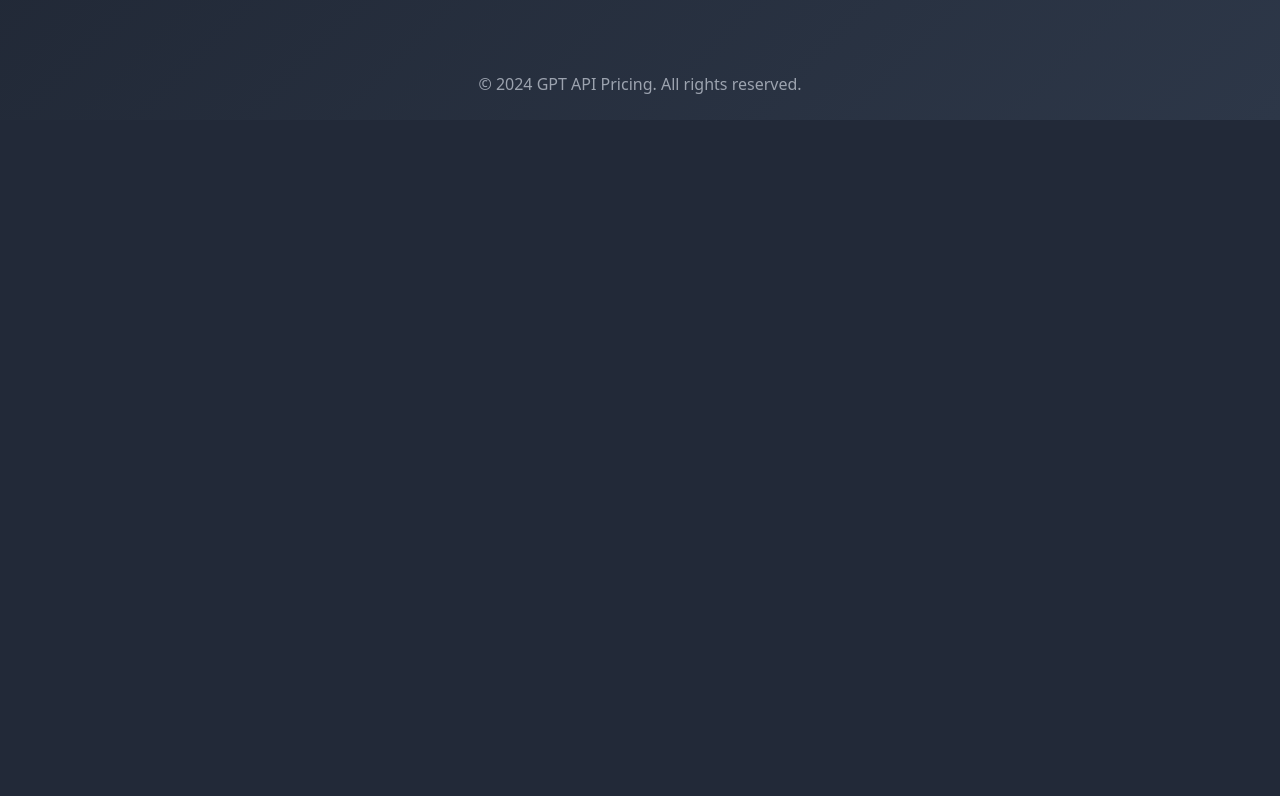
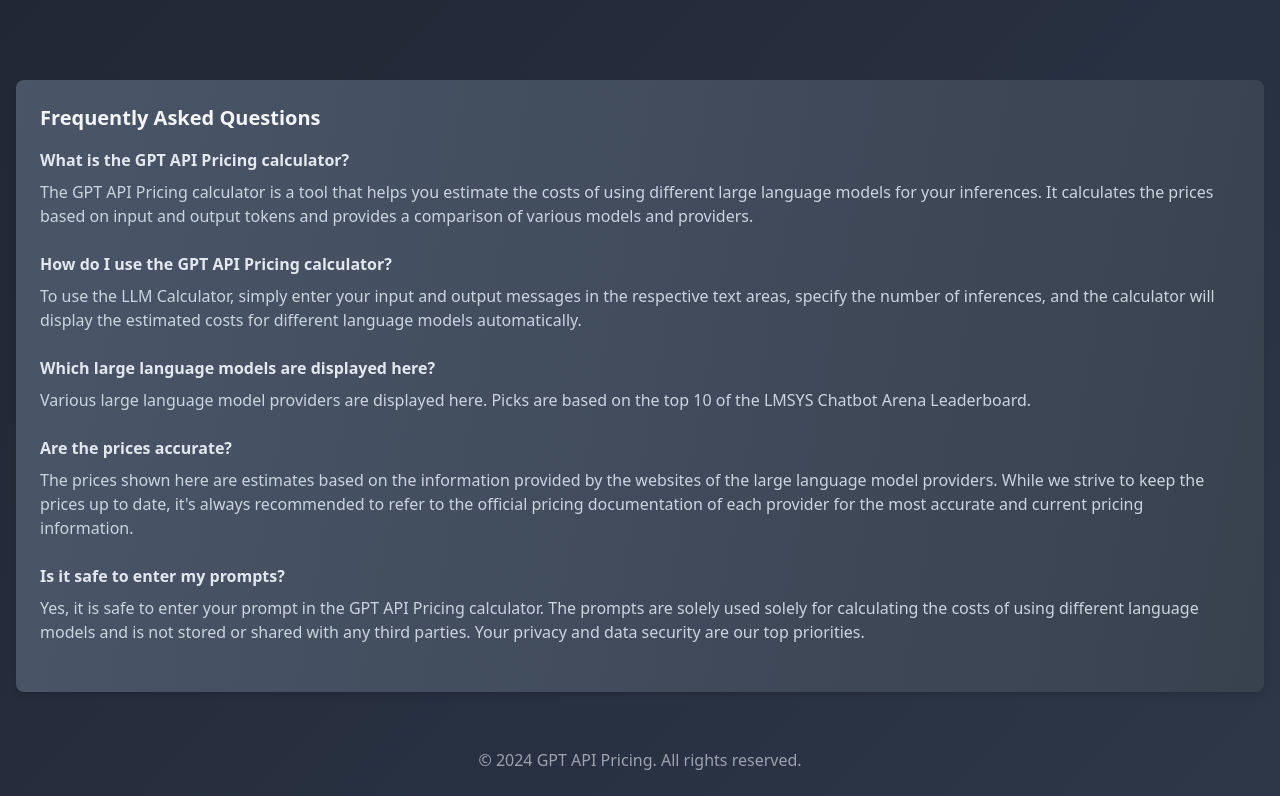
Before and after one commit to yschermer/llmcalc, a Flask app: template src/backend/templates/index.html in a window 1280 px wide. Shown: the part 950-1746 px from the top of the page. Before the commit the page ends 1070 px from the top, so only its background shows below. Run offline with Flask 3, Linux system fonts and the light colour scheme; the template is opened without the code that fills it, so the values that code supplies are empty; some libraries are stand-ins or nearby versions.

Commit message:
re-add faq

```diff
--- a/src/backend/templates/index.html
+++ b/src/backend/templates/index.html
@@ -242,6 +242,35 @@
                 </table>
             </div>
         </section>
+        <section class="container mx-auto px-4 py-8">
+            <div class="bg-white shadow-md rounded-lg p-6">
+                <h2 class="text-xl font-semibold text-gray-100 mb-4">Frequently Asked Questions</h2>
+                <div class="faq">
+                    <div class="question">What is the GPT API Pricing calculator?</div>
+                    <div class="answer">The GPT API Pricing calculator is a tool that helps you estimate the costs of
+                        using different large language models for your inferences. It calculates the prices based on
+                        input and output tokens and provides a comparison of various models and providers.</div>
+                    <div class="question">How do I use the GPT API Pricing calculator?</div>
+                    <div class="answer">To use the LLM Calculator, simply enter your input and output messages in the
+                        respective text areas, specify the number of inferences, and the calculator will display the
+                        estimated costs for different language models automatically.</div>
+                    <div class="question">Which large language models are displayed here?</div>
+                    <div class="answer">Various large language model providers are displayed here. Picks are based on
+                        the top 10 of the <a href="https://huggingface.co/spaces/lmsys/chatbot-arena-leaderboard">LMSYS
+                            Chatbot Arena Leaderboard</a>.</div>
+                    <div class="question">Are the prices accurate?</div>
+                    <div class="answer">The prices shown here are estimates based on the information provided by the
+                        websites of the large language model providers. While we strive to keep the prices up to date,
+                        it's always recommended to refer to the official pricing documentation of each provider for the
+                        most accurate and current pricing information.</div>
+                    <div class="question">Is it safe to enter my prompts?</div>
+                    <div class="answer">Yes, it is safe to enter your prompt in the GPT API Pricing calculator. The
+                        prompts are solely used solely for calculating the costs of using different language models and
+                        is not stored or shared with any third parties. Your privacy and data security are our top
+                        priorities.</div>
+                </div>
+            </div>
+        </section>
     </main>
     <footer class="text-center py-6 text-gray-400">
         <p>&copy; 2024 GPT API Pricing. All rights reserved.</p>
```
